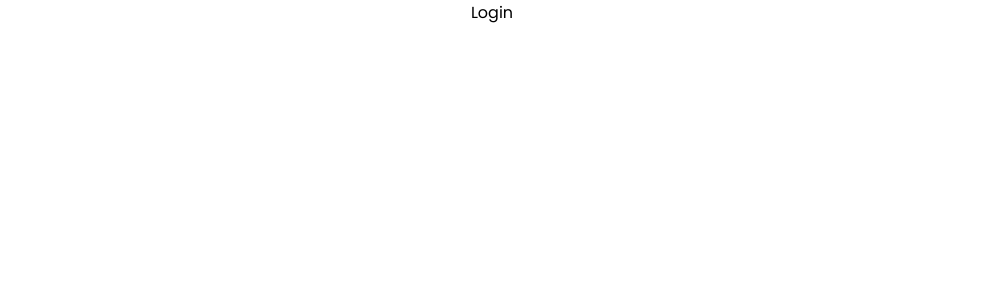
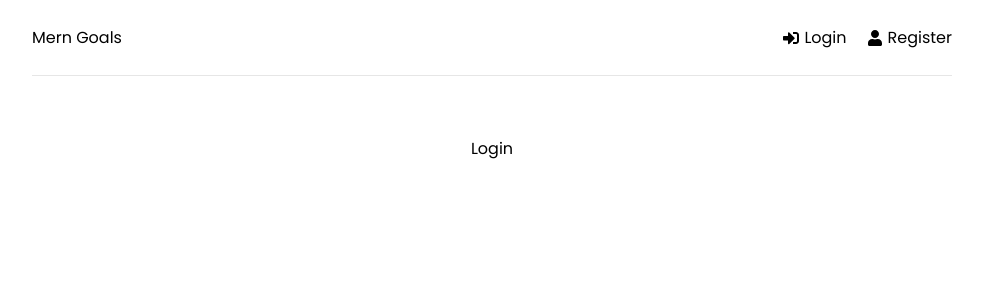
Before and after one commit to X-DSI/mern-goals, a React (Create React App) app in the folder frontend/: page /login in a window 1280 px wide. Shown: the top 300 px of the page, without its empty margins (148-1131 px from the left). Built offline with nearby package versions, Linux system fonts and the light colour scheme.

Commit message:
Updated Header

```diff
--- a/frontend/package.json
+++ b/frontend/package.json
@@ -9,6 +9,7 @@
     "@testing-library/user-event": "^14.4.3",
     "react": "^18.2.0",
     "react-dom": "^18.2.0",
+    "react-icons": "^4.4.0",
     "react-redux": "^8.0.2",
     "react-router-dom": "^6.3.0",
     "react-scripts": "5.0.1",
--- a/frontend/src/App.js
+++ b/frontend/src/App.js
@@ -1,4 +1,5 @@
 import {BrowserRouter as Router, Routes, Route} from 'react-router-dom'
+import Header from './components/Header';
 import Dashboard from './pages/Dashboard';
 import Login from './pages/Login';
 import Register from './pages/Register';
@@ -8,6 +9,7 @@
     <>
     <Router>
     <div className='container'>
+      <Header />
       <Routes>
         <Route path='/' element={<Dashboard />} />
         <Route path='/login' element={<Login />} />
--- /dev/null
+++ b/frontend/src/components/Header.jsx
@@ -0,0 +1,26 @@
+import {FaSignInAlt, FaSignOutAlt, FaUser} from 'react-icons/fa'
+import { Link } from 'react-router-dom'
+
+function Header() {
+  return (
+    <header className='header'>
+        <div className="logo">
+            <Link to='/'>Mern Goals</Link>
+        </div>
+        <ul>
+            <li>
+                <Link to='/login'>
+                    <FaSignInAlt /> Login
+                </Link>
+            </li>
+            <li>
+                <Link to='/register'>
+                    <FaUser /> Register
+                </Link>
+            </li>
+        </ul>
+    </header>
+  )
+}
+
+export default Header
```
Also changed, not shown: 1 other file (tests, documents, lock files or other folders).
